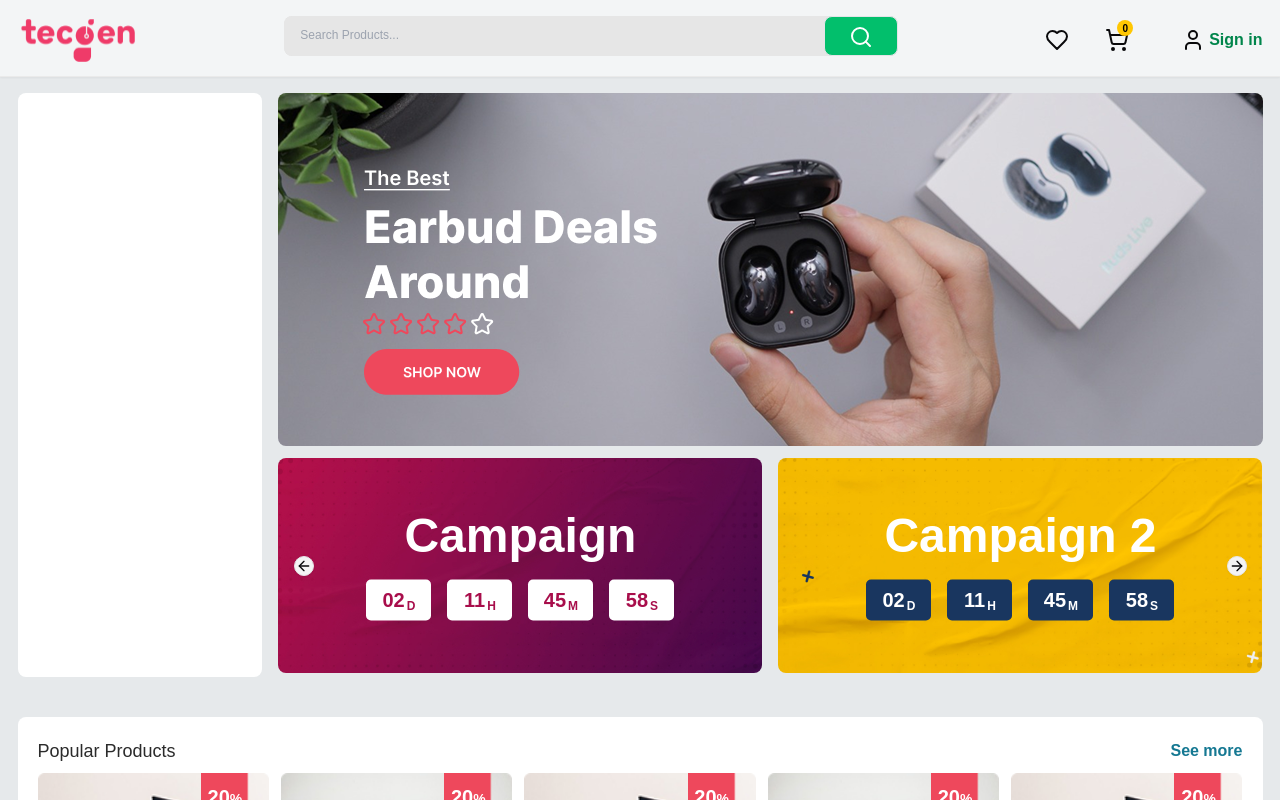
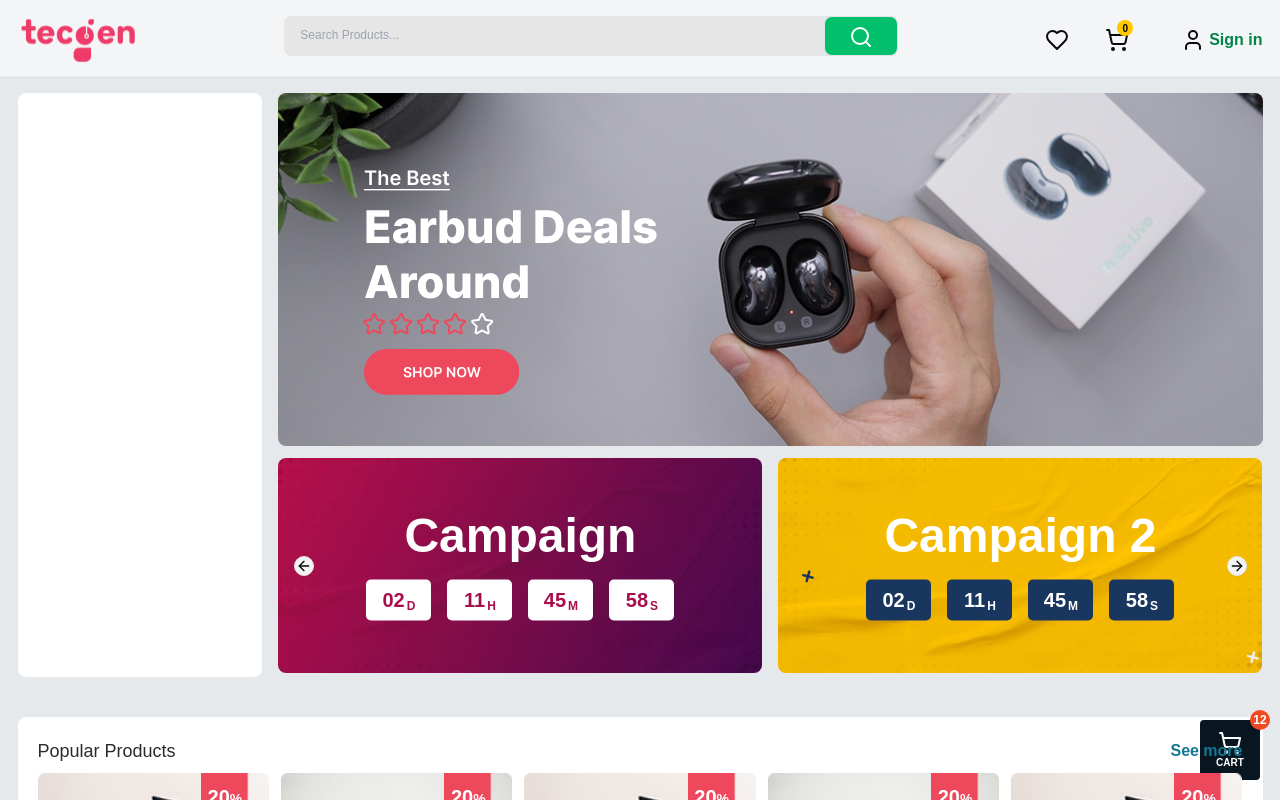
Before and after one commit to rahat9016/tecgensoft-ecommerce, a Next.js app: page / in a window 1280 px wide. Shown: the top 800 px of the page. Built offline with nearby package versions, Linux system fonts and the light colour scheme.

Commit message:
working with sidecart part

```diff
--- a/package.json
+++ b/package.json
@@ -13,7 +13,7 @@
     "@radix-ui/react-avatar": "^1.1.2",
     "@radix-ui/react-checkbox": "^1.1.3",
     "@radix-ui/react-collapsible": "^1.1.2",
-    "@radix-ui/react-dialog": "^1.1.5",
+    "@radix-ui/react-dialog": "^1.1.6",
     "@radix-ui/react-dropdown-menu": "^2.1.5",
     "@radix-ui/react-label": "^2.1.1",
     "@radix-ui/react-select": "^2.1.5",
@@ -27,10 +27,10 @@
     "axios": "^1.7.9",
     "class-variance-authority": "^0.7.1",
     "clsx": "^2.1.1",
+    "crypto-js": "^4.2.0",
     "embla-carousel-react": "^8.5.2",
+    "jwt-decode": "^4.0.0",
     "lottie-react": "^2.4.1",
-    "crypto-js": "^4.2.0",
-    "jwt-decode": "^4.0.0",
     "lucide-react": "^0.474.0",
     "next": "15.1.6",
     "react": "^19.0.0",
--- a/src/app/globals.css
+++ b/src/app/globals.css
@@ -86,3 +86,14 @@ body {
     @apply bg-background text-foreground;
   }
 }
+
+
+
+@layer base {
+  * {
+    @apply border-border outline-ring/50;
+  }
+  body {
+    @apply bg-background text-foreground;
+  }
+}
--- a/src/app/layout.tsx
+++ b/src/app/layout.tsx
@@ -5,7 +5,7 @@ import StoreProvider from "./StoreProvider";
 
 import NoInternet from "@/components/shared/NoInternet";
 import Footer from "@/components/users/layout/footer/footer";
-
+import SideCart from "@/components/users/layout/SideCart";
 
 export const metadata: Metadata = {
   title: "Tecgen Soft E-commerce",
@@ -21,10 +21,11 @@ export default function RootLayout({
     <html lang="en">
       <body className="bg-[#E6E9EB]">
         <StoreProvider>
+          <SideCart />
           <NoInternet />
           <Header />
           {children}
-          <Footer/>
+          <Footer />
         </StoreProvider>
       </body>
     </html>
--- a/src/components/ui/sheet.tsx
+++ b/src/components/ui/sheet.tsx
@@ -40,7 +40,7 @@ const sheetVariants = cva(
           "inset-x-0 bottom-0 border-t data-[state=closed]:slide-out-to-bottom data-[state=open]:slide-in-from-bottom",
         left: "inset-y-0 left-0 h-full w-3/4 border-r data-[state=closed]:slide-out-to-left data-[state=open]:slide-in-from-left sm:max-w-sm",
         right:
-          "inset-y-0 right-0 h-full w-3/4 border-l data-[state=closed]:slide-out-to-right data-[state=open]:slide-in-from-right sm:max-w-sm",
+          "inset-y-0 right-0 h-full w-[470px] border-l data-[state=closed]:slide-out-to-right data-[state=open]:slide-in-from-right sm:max-w-sm",
       },
     },
     defaultVariants: {
--- /dev/null
+++ b/src/components/users/layout/SideCart.tsx
@@ -0,0 +1,85 @@
+"use client";
+import {
+  Sheet,
+  SheetContent,
+  SheetDescription,
+  SheetHeader,
+  SheetTitle,
+  SheetTrigger,
+} from "@/components/ui/sheet";
+import {ShoppingCart, Trash2} from "lucide-react";
+import Image from "next/image";
+
+const SideCart = () => {
+  return (
+    <div className="lg:block hidden">
+      <Sheet>
+        {/* cart button */}
+        <div className="fixed bottom-5 right-5">
+          <SheetTrigger>
+            <div className="related w-[60px] h-[60px] cursor-pointer bg-[#081621] rounded flex flex-col justify-center items-center text-white">
+              <ShoppingCart className="w-6 h-6" />
+              <p className="text-[10px] font-semibold">CART</p>
+              {/* item number */}
+              <div className="w-5 h-5 rounded-full absolute -top-[10px] -right-[10px] bg-[#ef4a23] overflow-hidden text-[12px] leading-5 text-center font-bold">
+                12
+              </div>
+            </div>
+          </SheetTrigger>
+        </div>
+        <SheetContent>
+          <div className="flex flex-col gap-14">
+            <SheetHeader className="text-xl leading-5 font-semibold">
+              <SheetTitle>Your Cart</SheetTitle>
+              <SheetDescription className="hidden"></SheetDescription>
+            </SheetHeader>
+            {/* cart items */}
+            <CartCard />
+          </div>
+        </SheetContent>
+      </Sheet>
+    </div>
+  );
+};
+
+export default SideCart;
+
+const CartCard = () => {
+  return (
+    <div className="flex flex-col w-full">
+      <div className="min-h-[73px] mb-4  flex  gap-5">
+        {/* product image */}
+        <div className="w-[73px] h-[73px] overflow-hidden flex-shrink-0">
+          <Image
+            src={"/images/home/banner_slider_bg_1.png"}
+            alt="item image"
+            width={73}
+            height={73}
+            className="object-cover w-full h-full"
+          />
+        </div>
+        {/* details */}
+        <div className="flex justify-between border border-amber-800 w-full">
+          {/*  */}
+          <div className="w-[calc(100%-78px)] flex flex-col gap-0 flex-shrink-0">
+            <p className="text-base leading-0 text-black font-normal line-clamp-1 text-wrap">
+            Travel Backpack mahabub
+            </p>
+            <p className="text-xs leading-0 text-spanish-gray">
+              by <span>Mahabub</span>
+            </p>
+          </div>
+          {/*  */}
+          <div className="border border-red-600 w-[75px] flex-shrink-0">
+            <button>
+              <Trash2 />
+            </button>
+          </div>
+          <div></div>
+        </div>
+      </div>
+      {/* border */}
+      <p className="border border-slate-gray"></p>
+    </div>
+  );
+};
```
Also changed, not shown: 1 other file (tests, documents, lock files or other folders).
